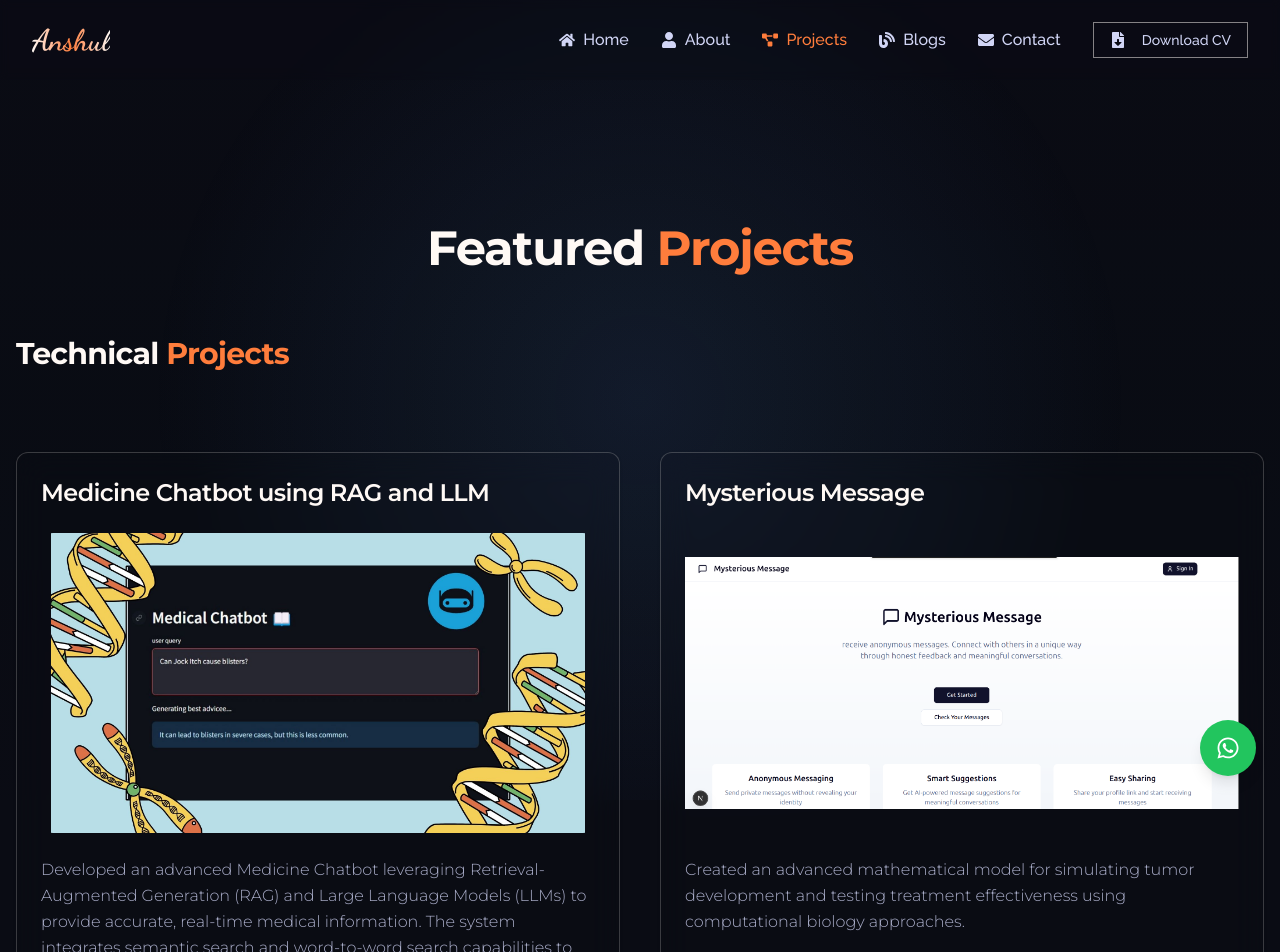
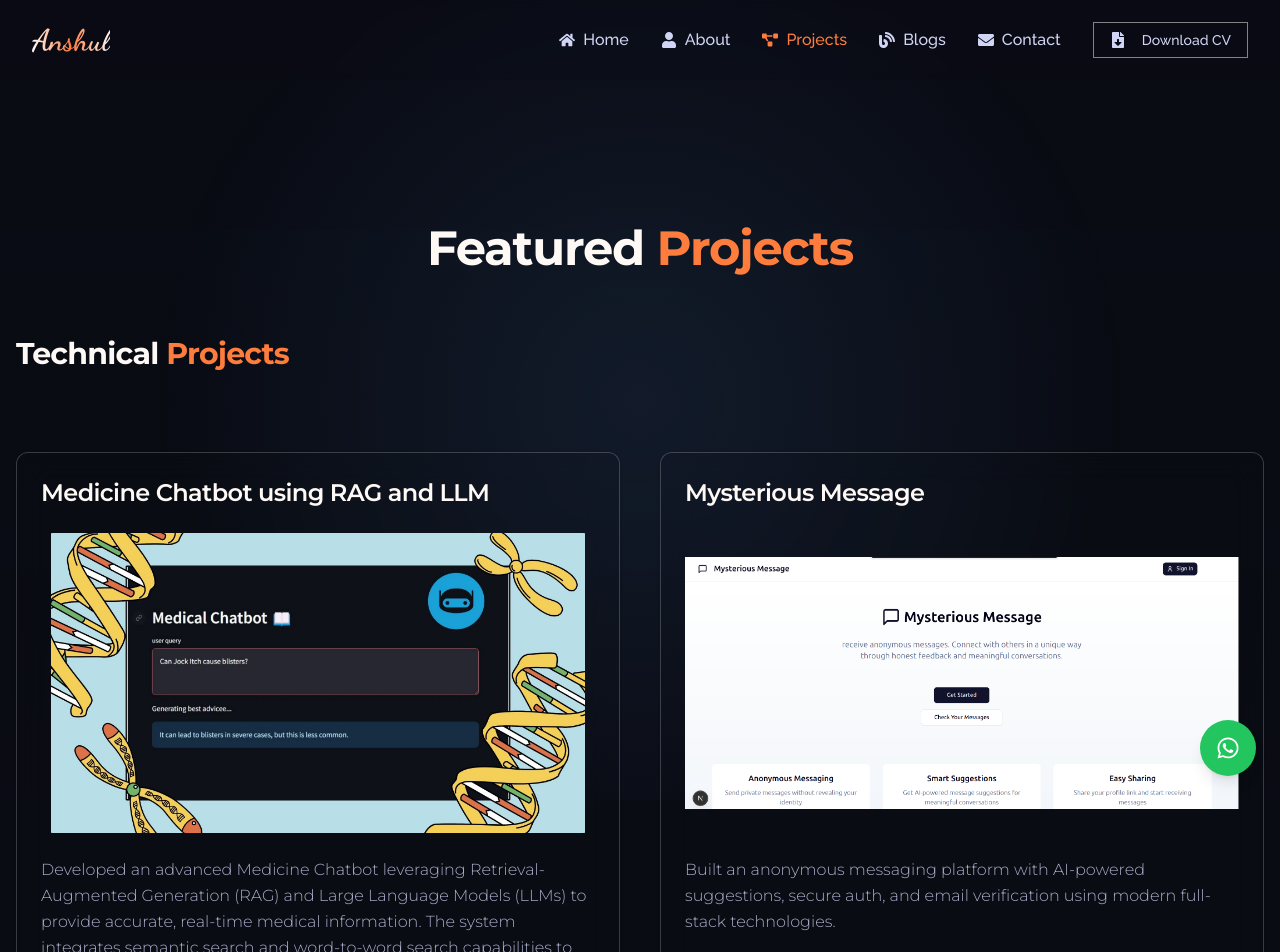
Before and after one commit to Anshulsharmacode/personal-website, a Next.js app: page /project in a window 1280 px wide. Shown: the top 952 px of the page. Built offline with nearby package versions, Linux system fonts and the light colour scheme.

Commit message:
add project of message

```diff
--- a/src/app/project/page.tsx
+++ b/src/app/project/page.tsx
@@ -101,7 +101,7 @@ const technicalProjects: Project[] = [
     imageSrc: "/chat.png",
     imageAlt: "chat app",
     description:
-      "Created an advanced mathematical model for simulating tumor development and testing treatment effectiveness using computational biology approaches.",
+      "Built an anonymous messaging platform with AI-powered suggestions, secure auth, and email verification using modern full-stack technologies.",
     githubLink: "https://github.com/Anshulsharmacode/message_app", // Example GitHub link
     link: "https://message-app-pied.vercel.app/", // Example live demo link
   },
```
